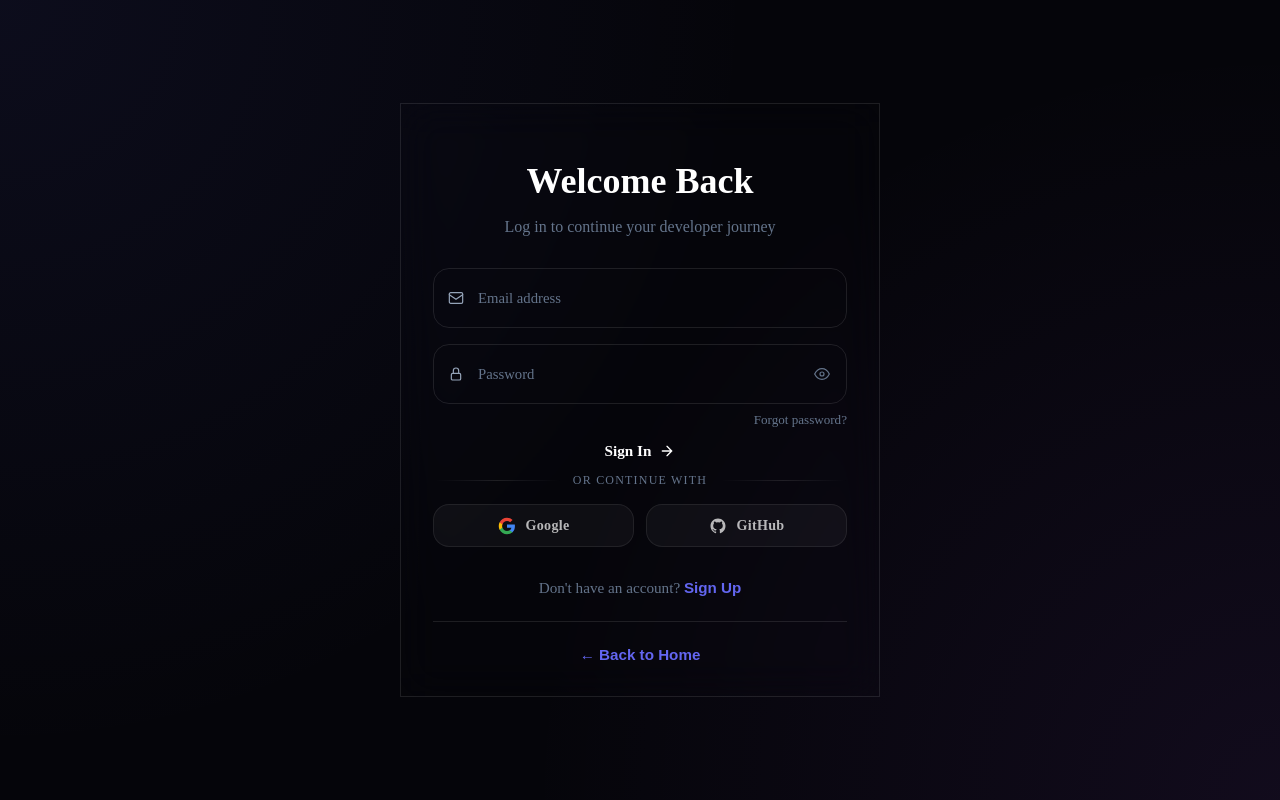
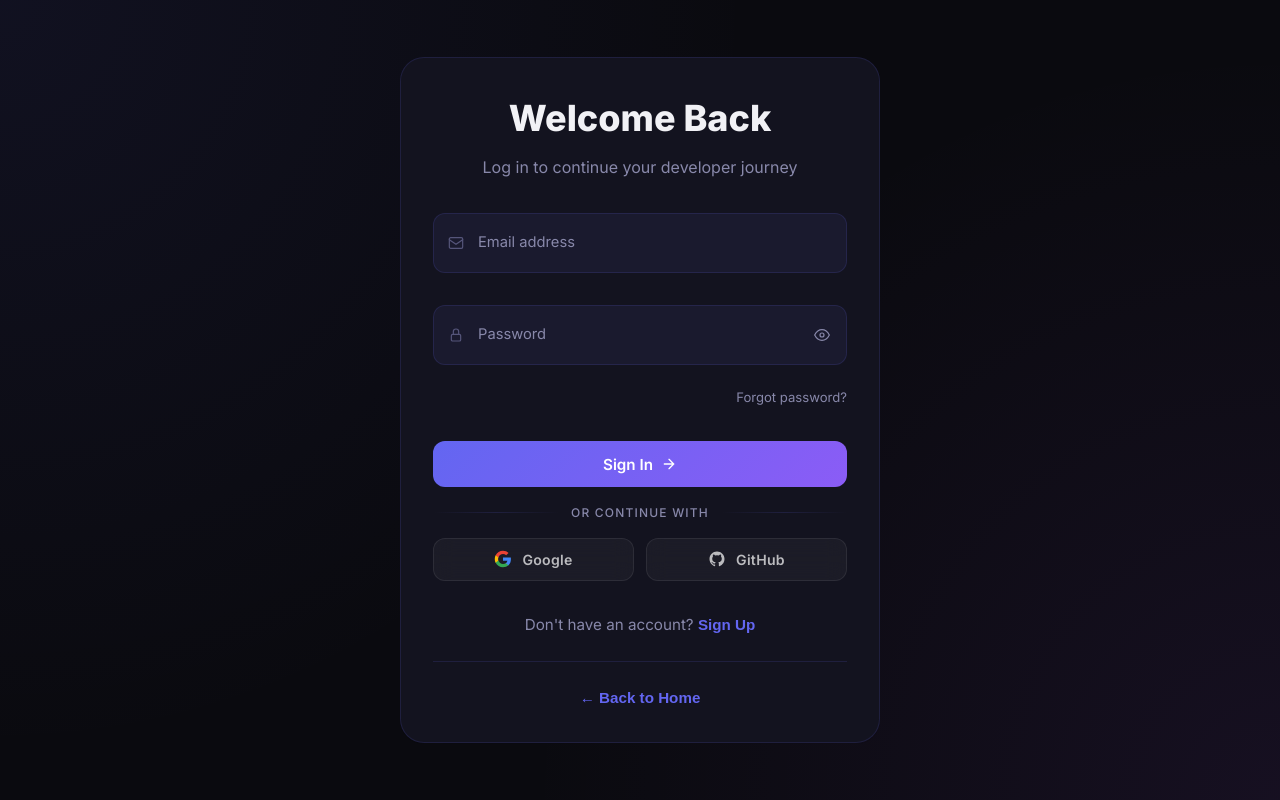
Before and after one commit to mauriRodriguez20/Proyecto_Informatico, a Next.js app: page /login in a window 1280 px wide. Built offline with nearby package versions, Linux system fonts and the light colour scheme.

Commit message:
Fix: restore missing global styles and variables in globals.css and adjust form spacing

```diff
--- a/src/app/globals.css
+++ b/src/app/globals.css
@@ -1,57 +1,68 @@
+@import url('https://fonts.googleapis.com/css2?family=Inter:wght@300;400;500;600;700;800;900&display=swap');
+@import '../styles/variables.css';
+@import '../styles/animations.css';
+
 :root {
-  /* Color Palette */
-  --color-primary: #6366f1;
-  --color-primary-glow: rgba(99, 102, 241, 0.5);
-  --color-bg: #05050a;
-  --color-bg-secondary: #0a0a14;
-  --color-text: #ffffff;
-  --color-text-subtle: #94a3b8;
-  --color-text-muted: #64748b;
-  --color-border: rgba(255, 255, 255, 0.1);
-
-  /* Effects */
-  --glow-primary: 0 0 20px var(--color-primary-glow);
-  --shadow-xl: 0 25px 50px -12px rgba(0, 0, 0, 0.5);
-  --transition-fast: 0.2s cubic-bezier(0.4, 0, 0.2, 1);
+  /* Overrides or additions to variables.css if needed */
   --transition-base: 0.3s cubic-bezier(0.4, 0, 0.2, 1);
   --ease-bounce: cubic-bezier(0.34, 1.56, 0.64, 1);
-
-  /* Spacing & Sizing */
-  --radius-sm: 8px;
-  --radius-md: 12px;
-  --radius-lg: 16px;
-  --radius-xl: 24px;
-  --radius-full: 9999px;
-
-  --space-1: 4px;
-  --space-2: 8px;
-  --space-3: 12px;
-  --space-4: 16px;
-  --space-6: 24px;
-  --space-8: 32px;
 }
 
-html,
-body {
+*,
+*::before,
+*::after {
+  box-sizing: border-box;
+  margin: 0;
   padding: 0;
-  margin: 0;
-  font-family: var(--font-sans);
-  background: var(--color-bg);
-  color: var(--color-text);
-  overflow-x: hidden;
-  scroll-behavior: smooth;
 }
 
-a {
-  color: inherit;
-  text-decoration: none;
+html {
+  scroll-behavior: smooth;
+  -webkit-text-size-adjust: 100%;
 }
 
-* {
-  box-sizing: border-box;
+body {
+  font-family: var(--font-sans);
+  background-color: var(--color-bg);
+  color: var(--color-text);
+  line-height: 1.6;
+  -webkit-font-smoothing: antialiased;
+  -moz-osx-font-smoothing: grayscale;
+  overflow-x: hidden;
 }
 
-/* Page Transitions */
+/* ─── Focus visible ──────────────────────────── */
+:focus-visible {
+  outline: 2px solid var(--color-primary);
+  outline-offset: 3px;
+  border-radius: var(--radius-sm);
+}
+
+/* ─── Selection ──────────────────────────────── */
+::selection {
+  background: rgba(99, 102, 241, 0.3);
+  color: var(--color-text);
+}
+
+/* ─── Scrollbar ──────────────────────────────── */
+::-webkit-scrollbar {
+  width: 8px;
+}
+
+::-webkit-scrollbar-track {
+  background: var(--color-bg);
+}
+
+::-webkit-scrollbar-thumb {
+  background: var(--color-border);
+  border-radius: var(--radius-full);
+}
+
+::-webkit-scrollbar-thumb:hover {
+  background: var(--color-text-muted);
+}
+
+/* ─── Page Transitions ───────────────────────── */
 .page-fade-in {
   animation: fadeIn 0.4s ease-out forwards;
 }
@@ -84,20 +95,15 @@ a {
   }
 }
 
-/* Scrollbar Styling */
-::-webkit-scrollbar {
-  width: 8px;
+/* ─── Utility ────────────────────────────────── */
+.sr-only {
+  position: absolute;
+  width: 1px;
+  height: 1px;
+  padding: 0;
+  margin: -1px;
+  overflow: hidden;
+  clip: rect(0, 0, 0, 0);
+  white-space: nowrap;
+  border-width: 0;
 }
-
-::-webkit-scrollbar-track {
-  background: var(--color-bg);
-}
-
-::-webkit-scrollbar-thumb {
-  background: var(--color-border);
-  border-radius: var(--radius-full);
-}
-
-::-webkit-scrollbar-thumb:hover {
-  background: var(--color-text-muted);
-}
--- a/src/components/auth/components/LoginForm.module.css
+++ b/src/components/auth/components/LoginForm.module.css
@@ -1,7 +1,7 @@
 .form {
     display: flex;
     flex-direction: column;
-    gap: 0;
+    gap: var(--space-4);
 }
 
 .alert {
--- a/src/components/auth/components/RegisterForm.module.css
+++ b/src/components/auth/components/RegisterForm.module.css
@@ -1,7 +1,7 @@
 .form {
     display: flex;
     flex-direction: column;
-    gap: 0;
+    gap: var(--space-4);
 }
 
 .alert {
```
